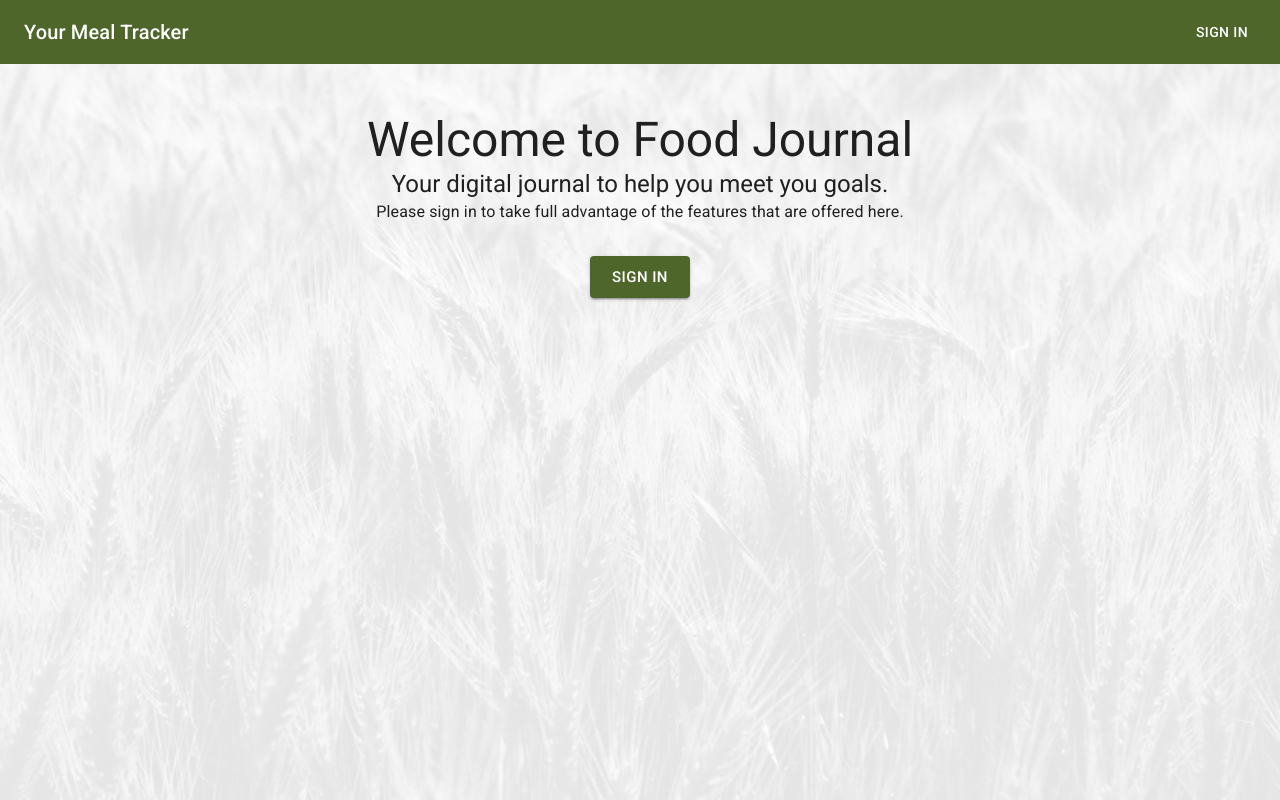
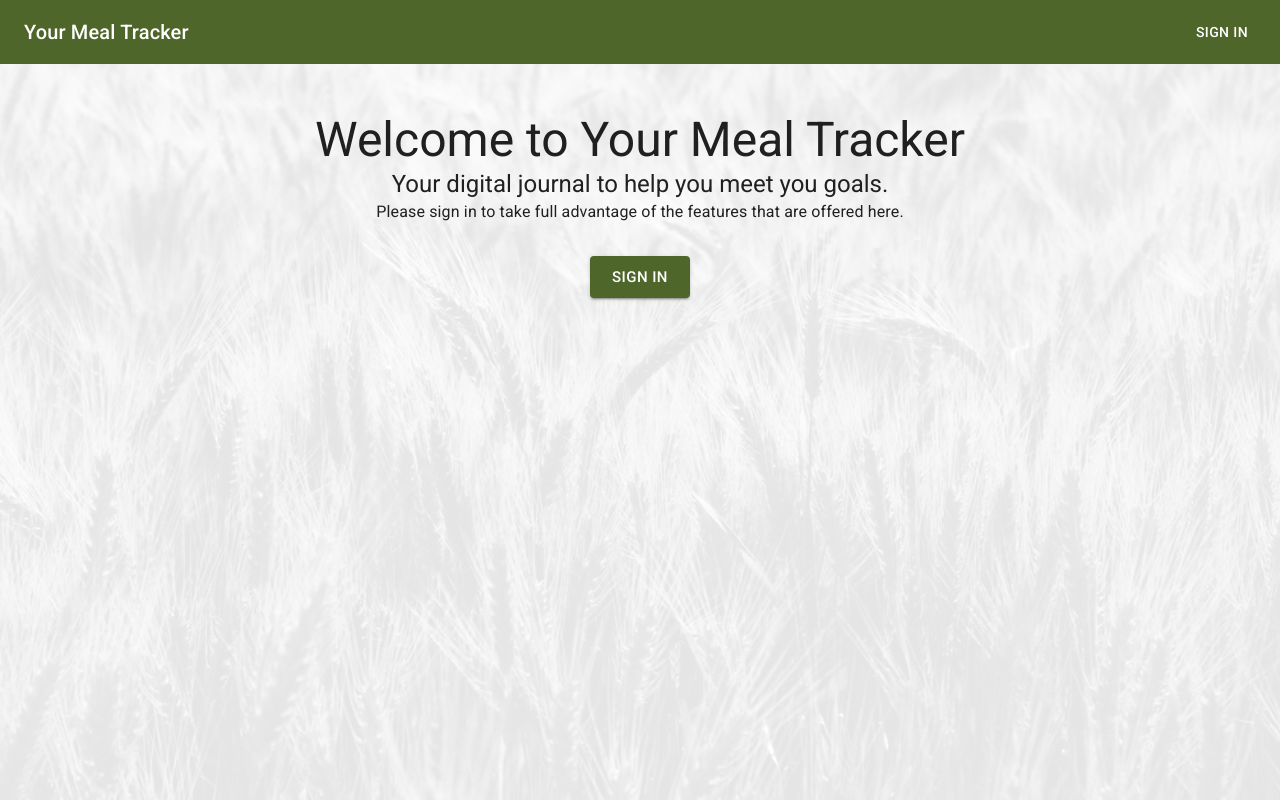
Before and after one commit to clinta74/diet-tracker-ui, a React (Vite) app: page / in a window 1280 px wide. Built offline with nearby package versions, Linux system fonts and the light colour scheme; no server answers; what material-ui-confirm would draw is missing.

Commit message:
add legal route

```diff
--- a/src/app/app-routes.tsx
+++ b/src/app/app-routes.tsx
@@ -10,6 +10,7 @@ import { PlanRoutes } from './components/plans/plan-routes';
 import { Welcome } from './components/welcome';
 import { ApiProvider } from '../api';
 import { UserRoutes } from './components/user/user-routes';
+import { LegalRoutes } from './components/legal/legal-routes';
 
 const useStyles = makeStyles((theme: Theme) =>
     createStyles({
@@ -44,6 +45,7 @@ export const AppRoutes: React.FunctionComponent = () => {
                         <Route path="/new-user/*" element={<NewUserRoutes />} />
                         <Route path="/fuelings/*" element={<FuelingRoutes />} />
                         <Route path="/plans/*" element={<PlanRoutes />} />
+                        <Route path="/legal/*" element={<LegalRoutes />} />
                         <Route path="/*" element={<UserRoutes />} />
                     </Routes>
                 </ApiProvider>
--- a/src/app/components/legal/legal-routes.tsx
+++ b/src/app/components/legal/legal-routes.tsx
@@ -5,7 +5,7 @@ import { PrivacyPolicy } from './privacy-policy';
 export const LegalRoutes: React.FC = () => {
     return (
         <Routes>
-            <Route path="/" element={< PrivacyPolicy />} />
+            <Route path="privacy" element={< PrivacyPolicy />} />
         </Routes>
     );
 }
--- a/src/app/components/welcome.tsx
+++ b/src/app/components/welcome.tsx
@@ -14,7 +14,7 @@ export const Welcome: React.FC = () => {
     return (
         <Box display="flex" justifyContent="center" p={4}>
             <Box textAlign="center">
-                <Typography variant="h3">Welcome to Food Journal</Typography>
+                <Typography variant="h3">Welcome to Your Meal Tracker</Typography>
                 <Typography variant="h5">
                     Your digital journal to help you meet you goals.
                 </Typography>
```
